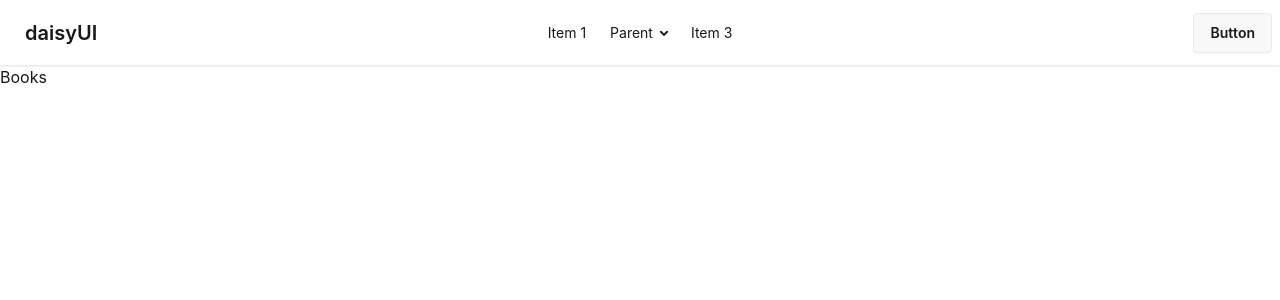
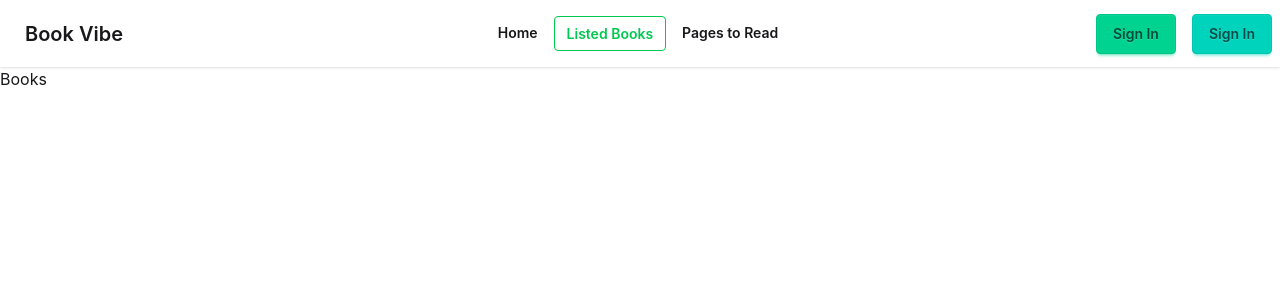
Before and after one commit to farhan-al-shahrier-siam/book-vibe, a React (Vite) app: page /books in a window 1280 px wide. Shown: the top 300 px of the page. Built offline with nearby package versions, Linux system fonts and the light colour scheme.

Commit message:
Added a errorpage and navbar is done as per the figma

```diff
--- a/src/components/shared/Navbar/Navbar.jsx
+++ b/src/components/shared/Navbar/Navbar.jsx
@@ -1,6 +1,27 @@
 import React from "react";
+import { NavLink } from "react-router";
 
 const Navbar = () => {
+    const links = (
+        <>
+            <li>
+                <NavLink className={({ isActive }) => `font-semibold mr-1 ${isActive ? "text-green-500 border border-green-500" : ""}`} to={"/"}>
+                    Home
+                </NavLink>
+            </li>
+            <li>
+                <NavLink className={({ isActive }) => `font-semibold mr-1 ${isActive ? "text-green-500 border border-green-500" : ""}`} to={"/books"}>
+                    Listed Books
+                </NavLink>
+            </li>
+            <li>
+                <NavLink className={({ isActive }) => `font-semibold mr-1 ${isActive ? "text-green-500 border border-green-500" : ""}`} to={"/page-to-read"}>
+                    Pages to Read
+                </NavLink>
+            </li>
+        </>
+    );
+
     return (
         <div>
             <div className="navbar bg-base-100 shadow-sm">
@@ -13,52 +34,17 @@ const Navbar = () => {
                             </svg>
                         </div>
                         <ul tabIndex="-1" className="menu menu-sm dropdown-content bg-base-100 rounded-box z-1 mt-3 w-52 p-2 shadow">
-                            <li>
-                                <a>Item 1</a>
-                            </li>
-                            <li>
-                                <a>Parent</a>
-                                <ul className="p-2">
-                                    <li>
-                                        <a>Submenu 1</a>
-                                    </li>
-                                    <li>
-                                        <a>Submenu 2</a>
-                                    </li>
-                                </ul>
-                            </li>
-                            <li>
-                                <a>Item 3</a>
-                            </li>
+                            {links}
                         </ul>
                     </div>
-                    <a className="btn btn-ghost text-xl">daisyUI</a>
+                    <a className="btn btn-ghost text-xl">Book Vibe</a>
                 </div>
                 <div className="navbar-center hidden lg:flex">
-                    <ul className="menu menu-horizontal px-1">
-                        <li>
-                            <a>Item 1</a>
-                        </li>
-                        <li>
-                            <details>
-                                <summary>Parent</summary>
-                                <ul className="p-2 bg-base-100 w-40 z-1">
-                                    <li>
-                                        <a>Submenu 1</a>
-                                    </li>
-                                    <li>
-                                        <a>Submenu 2</a>
-                                    </li>
-                                </ul>
-                            </details>
-                        </li>
-                        <li>
-                            <a>Item 3</a>
-                        </li>
-                    </ul>
+                    <ul className="menu menu-horizontal px-1">{links}</ul>
                 </div>
-                <div className="navbar-end">
-                    <a className="btn">Button</a>
+                <div className="navbar-end gap-4">
+                    <button className="btn btn-success">Sign In</button>
+                    <button className="btn btn-accent">Sign In</button>
                 </div>
             </div>
         </div>
--- /dev/null
+++ b/src/pages/ErrorPage/ErrorPage.jsx
@@ -0,0 +1,43 @@
+import React from "react";
+import { Link } from "react-router";
+
+const ErrorPage = () => {
+  return (
+    <div className="min-h-screen flex items-center justify-center bg-linear-to-br from-gray-900 to-gray-800 text-white px-6">
+      <div className="text-center max-w-lg">
+
+        {/* Error Code */}
+        <h1 className="text-8xl font-extrabold bg-linear-to-r from-red-500 to-orange-400 text-transparent bg-clip-text animate-pulse">
+          404
+        </h1>
+
+        {/* Title */}
+        <h2 className="mt-6 text-3xl font-bold">
+          Oops! Page not found
+        </h2>
+
+        {/* Description */}
+        <p className="mt-4 text-gray-400">
+          The page you’re looking for doesn’t exist or has been moved.
+        </p>
+
+        {/* Button */}
+        <div className="mt-8">
+          <Link to="/">
+            <button className="px-6 py-3 bg-linear-to-r from-red-500 to-orange-400 rounded-full text-white font-semibold shadow-lg hover:scale-105 transition duration-300">
+              Go Back Home
+            </button>
+          </Link>
+        </div>
+
+        {/* Extra small text */}
+        <p className="mt-6 text-sm text-gray-500">
+          Error Code: 404 | Lost in space 🚀
+        </p>
+
+      </div>
+    </div>
+  );
+};
+
+export default ErrorPage;
--- a/src/routes/Routes.jsx
+++ b/src/routes/Routes.jsx
@@ -2,6 +2,7 @@ import { createBrowserRouter } from "react-router";
 import MainLayout from "../layout/MainLayout";
 import Homepage from "../pages/Homepage/Homepage";
 import Books from "../pages/Books/Books";
+import ErrorPage from "../pages/ErrorPage/ErrorPage";
 
 export const router = createBrowserRouter([
     {
@@ -17,5 +18,6 @@ export const router = createBrowserRouter([
                 element: <Books></Books>,
             },
         ],
+        errorElement:<ErrorPage></ErrorPage>
     },
 ]);
```
